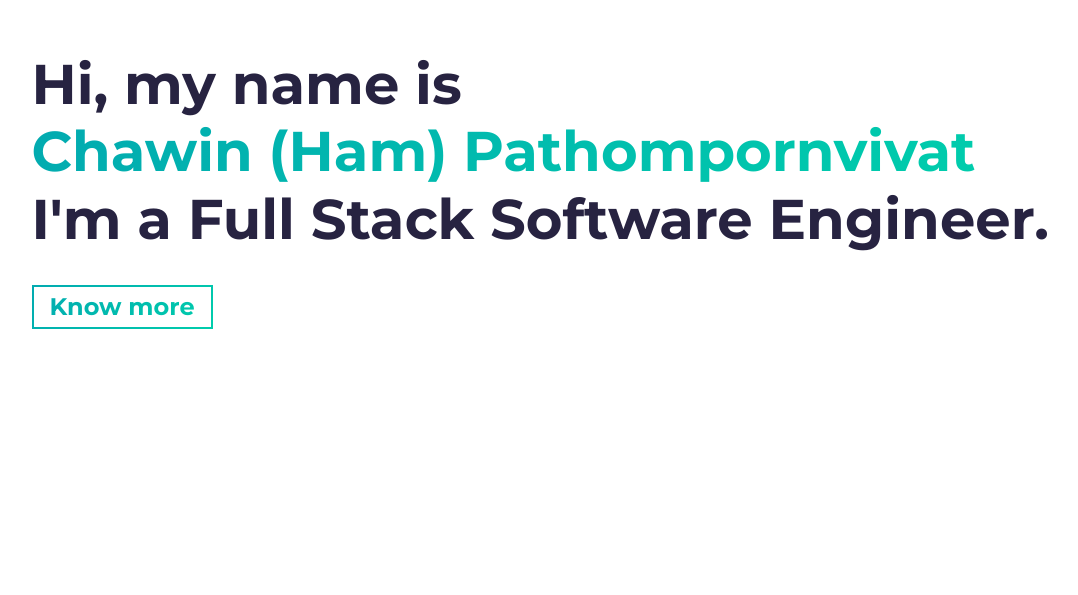
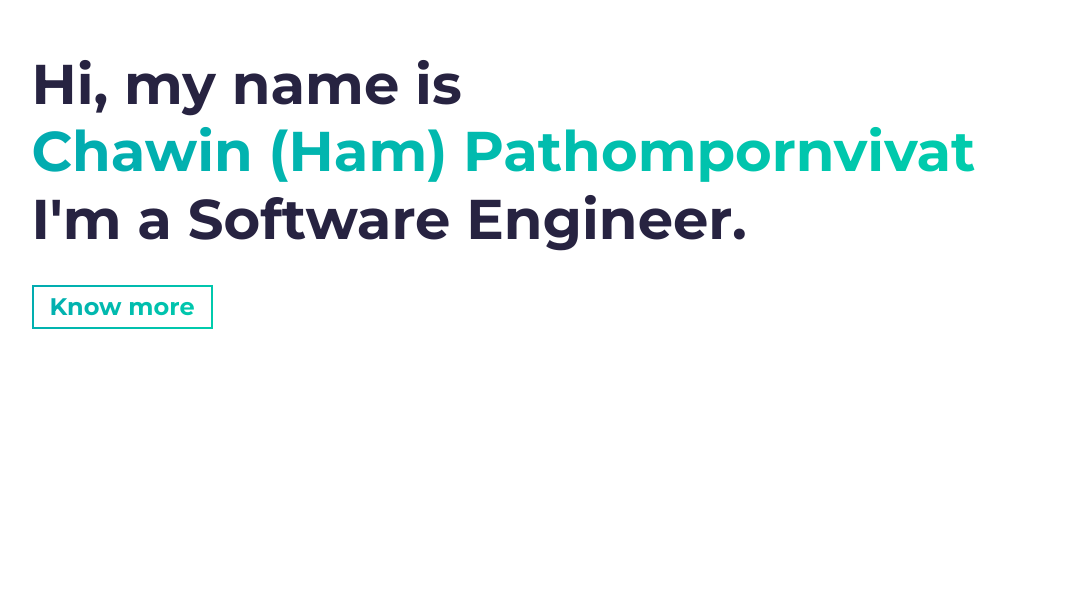
Before and after one commit to pchawin40/PersonalPortfolio, a website built with Parcel: page src/index.html in a window 1280 px wide. Shown: the part 205-800 px from the top of the page, without its empty margins (46-1124 px from the left). Built offline with nearby package versions, Linux system fonts and the light colour scheme.

Commit message:
Deploying to Github Pages | 6:36 PM 12.19.22 - CP

```diff
--- a/src/index.html
+++ b/src/index.html
@@ -12,7 +12,7 @@
     <!-- Todo: add some coding keywords below - e.g: (javascript, yourusername, etc) -->
     <meta name="keywords" content="pchawin40, Chawin (Ham) Pathompornvivat" />
     <!-- Todo: improve your SEO by adding a small description of you -->
-    <meta name="description" content="Chawin (Ham) Pathompornvivat | Full Stack Developer" />
+    <meta name="description" content="Chawin (Ham) Pathompornvivat | Software Engineer" />
 
     <link rel="stylesheet" href="https://cdnjs.cloudflare.com/ajax/libs/font-awesome/4.7.0/css/font-awesome.min.css" />
     <link rel="stylesheet" href="styles.scss" />
@@ -30,7 +30,7 @@
         <h1 class="hero-title load-hidden">
           Hi, my name is <br /> <span class="text-color-main">Chawin (Ham) Pathompornvivat</span>
           <br />
-          I'm a Full Stack Software Engineer.
+          I'm a Software Engineer.
         </h1>
         <p class="hero-cta load-hidden">
           <a rel="noreferrer" class="cta-btn cta-btn--hero" href="#about">Know more</a>
```
